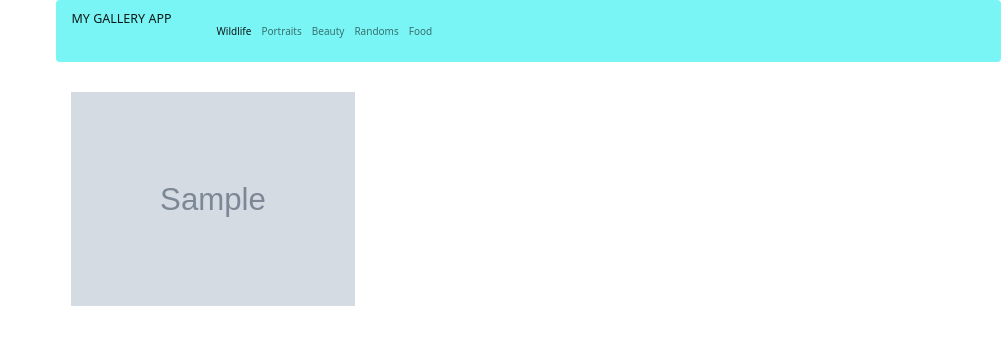
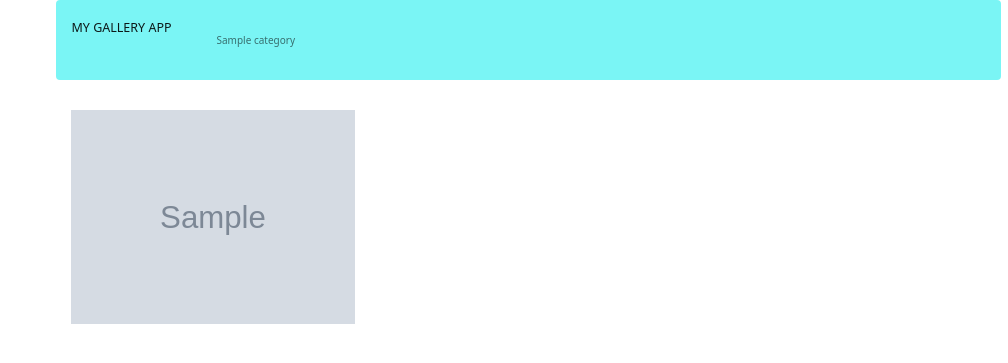
Before and after one commit to Alice-Githui/Personal-Gallery, a Django app: page / in a window 1280 px wide. Shown: the top 363 px of the page, without its empty margins (272-1280 px from the left). Run offline with Django 3.2, Linux system fonts and the light colour scheme; tables that the repository leaves empty hold one stand-in row (values such as "Sample post"); grey boxes marked "Sample" are stand-in pictures; some libraries are stand-ins or nearby versions.

Commit message:
Iterate through the categories to display on navbar

```diff
--- a/personalgallery/static/css/style.css
+++ b/personalgallery/static/css/style.css
@@ -8,7 +8,3 @@ h1{
 .image-card{
     margin-top:10px;
 }
-
-.app-header{
-    text-align: center;
-}
--- a/personalgallery/templates/navbar.html
+++ b/personalgallery/templates/navbar.html
@@ -1,6 +1,6 @@
 
 <div>
-    <nav class="navbar navbar-expand-lg navbar-light" style="background-color: #7AF5F5">
+    <nav class="navbar navbar-expand-lg navbar-light" style="background-color: #7AF5F5; height: 80px;">
         <a class="navbar-brand" href="{% url 'indexpage' %}">MY GALLERY APP</a>
         <button class="navbar-toggler" type="button" data-toggle="collapse" data-target="#navbarNavAltMarkup"
             aria-controls="navbarNavAltMarkup" aria-expanded="false" aria-label="Toggle navigation">
@@ -8,12 +8,9 @@
         </button>
         <div class="collapse navbar-collapse" id="navbarNavAltMarkup">
             <div class="navbar-nav">
-                <a class="nav-item nav-link active" routerLink="home" routerLinkActive="active">Wildlife<span
-                        class="sr-only">(current)</span></a>
-                <a class="nav-item nav-link" routerLink="/repos" routerLinkActive='active' id="repos" href="#">Portraits</a>
-                <a class="nav-item nav-link" routerLink="/repos" routerLinkActive='active' id="repos" href="#">Beauty</a>
-                <a class="nav-item nav-link" routerLink="/repos" routerLinkActive='active' id="repos" href="#">Randoms</a>
-                <a class="nav-item nav-link" routerLink="/repos" routerLinkActive='active' id="repos" href="#">Food</a>
+                {% for category in categories %}
+                <a class="nav-item nav-link" routerLink="/repos" routerLinkActive='active' id="repos" href="#">{{category.name}}</a>
+                {% endfor %}
             </div>
         </div>
     </nav>
--- a/personalgallery/views.py
+++ b/personalgallery/views.py
@@ -5,4 +5,5 @@ from .models import Image, Location,Category
 # Create your views here.
 def index(request):
     images=Image.objects.all()
-    return render(request, 'personalgallery/index.html', {"images":images})
+    categories=Category.objects.all()
+    return render(request, 'personalgallery/index.html', {"images":images, "categories": categories})
```
